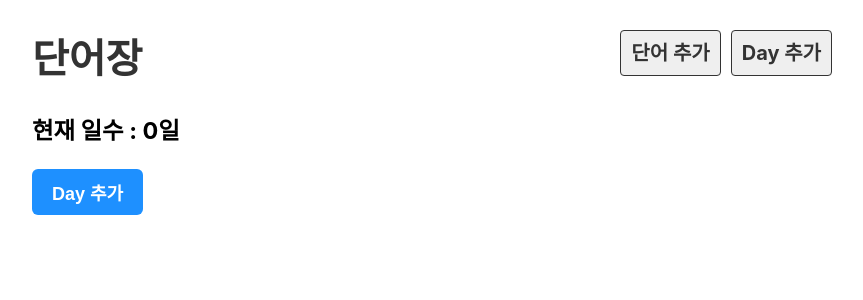
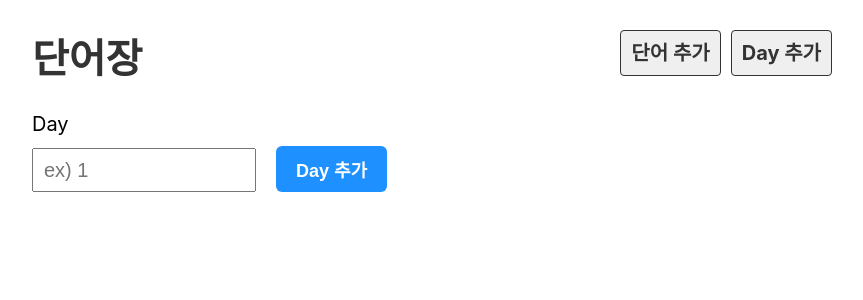
Before and after one commit to kangkh0906/voca, a React (Create React App) app: page /create_day in a window 1280 px wide. Shown: the top 300 px of the page, without its empty margins (208-1071 px from the left). Built offline with nearby package versions, Linux system fonts and the light colour scheme; no server answers; the HTML template or start-up script is replaced by a standard one.

Commit message:
[UPDATE] Day 지정 추가 / 동일한 Day 중복으로 추가 불가능

```diff
--- a/src/component/CreateDay.js
+++ b/src/component/CreateDay.js
@@ -1,18 +1,25 @@
 import useFetch from "../hooks/useFetch";
 import { useNavigate } from 'react-router-dom';
+import { useRef } from 'react';
 
 function CreateDay() {
   const days = useFetch('http://localhost:3001/days');
   const navigate = useNavigate();
 
   function addDay() {
+    const day_list = days.map(day => day.day);
+    if (day_Ref.current.value < 1) {
+      alert('Day는 1 이상이어야합니다.');
+    } else if (day_list.includes(day_Ref.current.value)) {
+      alert('이미 해당 Day가 존재합니다.');
+    } else {
       fetch(`http://localhost:3001/days/`, {
         method: 'POST',
         headers: {
           'Content-Type': 'application/json',
         },
         body: JSON.stringify({
-        day: days.length + 1,
+          day: day_Ref.current.value,
         }),
       })
       .then(res => {
@@ -22,11 +29,15 @@ function CreateDay() {
         }
       });
     }
+  }
+
+  const day_Ref = useRef(null);
 
   return (
-    <div>
-      <h3>현재 일수 : {days.length}일</h3>
-      <button onClick={addDay}>Day 추가</button>
+    <div className="input_area">
+      <label>Day</label>
+      <input className="add_day_input" type="text" placeholder="ex) 1" ref={day_Ref} />
+      <button className="add_day" onClick={addDay}>Day 추가</button>
     </div>
   );
 }
--- a/src/index.css
+++ b/src/index.css
@@ -135,3 +135,14 @@ button {
   display: flex;
   justify-content: space-between;
 }
+
+.add_day {
+  margin-left: 20px;
+}
+
+.input_area .add_day_input {
+  width: 200px;
+  height: 40px;
+  font-size: 20px;
+  padding: 0 10px;
+}
```
Also changed, not shown: src/db/data.json (+33 -22 lines). Lines whose indentation alone changed are shown as unchanged.
